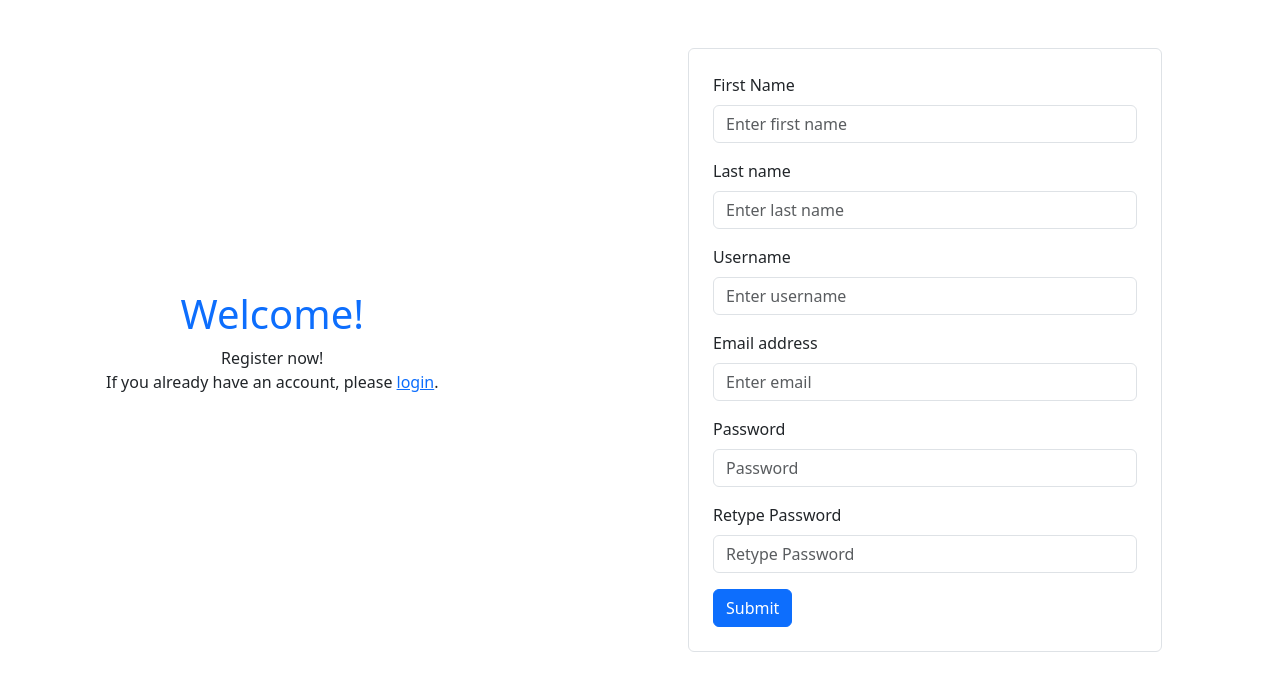
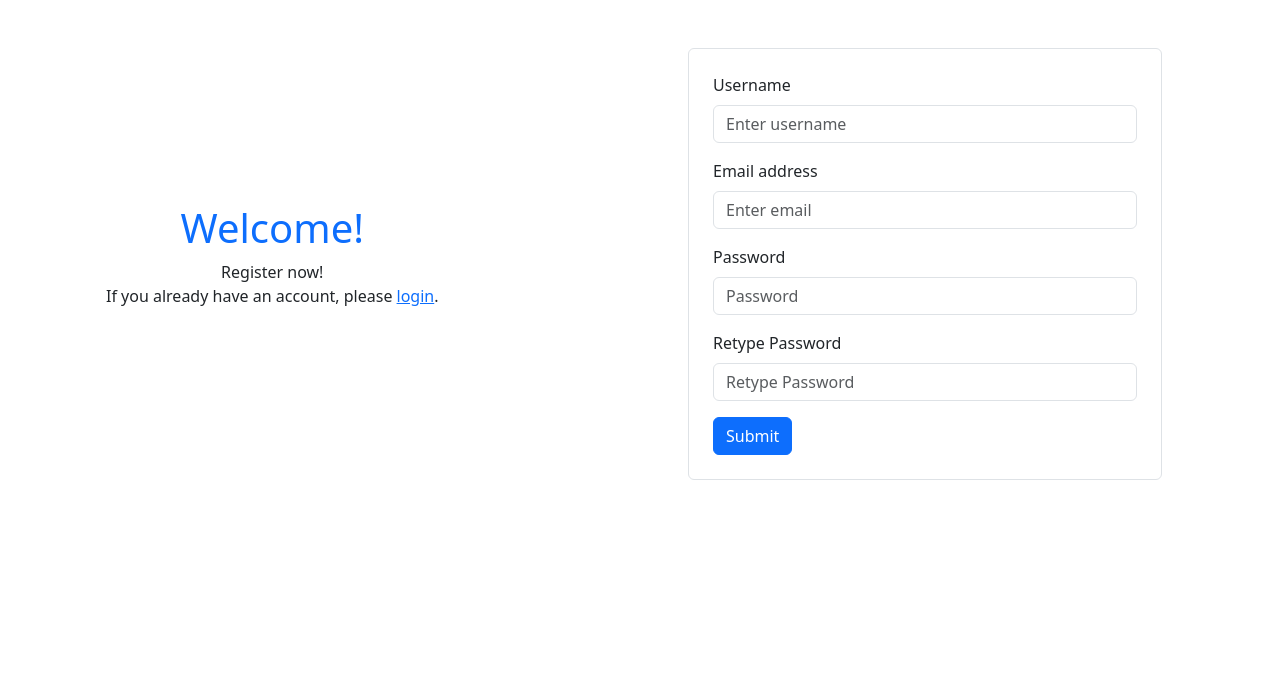
Before and after one commit to kerimrozajac/blogapp-front, a React (Create React App) app: page /register in a window 1280 px wide. Shown: the top 690 px of the page. Built offline with nearby package versions, Linux system fonts and the light colour scheme.

Commit message:
registration form update

```diff
--- a/src/components/forms/RegistrationForm.js
+++ b/src/components/forms/RegistrationForm.js
@@ -64,34 +64,9 @@ function RegistrationForm() {
       validated={validated}
       onSubmit={handleSubmit}
     >
+
+
       {/* Form fields go here */}
-      <Form.Group className="mb-3">
-        <Form.Label>First Name</Form.Label>
-        <Form.Control
-          value={form.first_name}
-          onChange={(e) => setForm({ ...form, first_name: e.target.value })}
-          required
-          type="text"
-          placeholder="Enter first name"
-        />
-        <Form.Control.Feedback type="invalid">
-          This field is required.
-        </Form.Control.Feedback>
-      </Form.Group>
-
-      <Form.Group className="mb-3">
-        <Form.Label>Last name</Form.Label>
-        <Form.Control
-          value={form.last_name}
-          onChange={(e) => setForm({ ...form, last_name: e.target.value })}
-          required
-          type="text"
-          placeholder="Enter last name"
-        />
-        <Form.Control.Feedback type="invalid">
-          This field is required.
-        </Form.Control.Feedback>
-      </Form.Group>
 
       <Form.Group className="mb-3">
         <Form.Label>Username</Form.Label>
--- a/src/pages/Login.jsx
+++ b/src/pages/Login.jsx
@@ -10,8 +10,8 @@ function Login() {
           <div className="content text-center px-4">
             <h1 className="text-primary">Welcome!</h1>
             <p className="content">
-              Login now and start enjoying! <br />
-              Or if you don't have an account, please{" "}
+              Login now! <br />
+              If you don't have an account, please{" "}
               <Link to="/register/">register</Link>.
             </p>
           </div>
```
